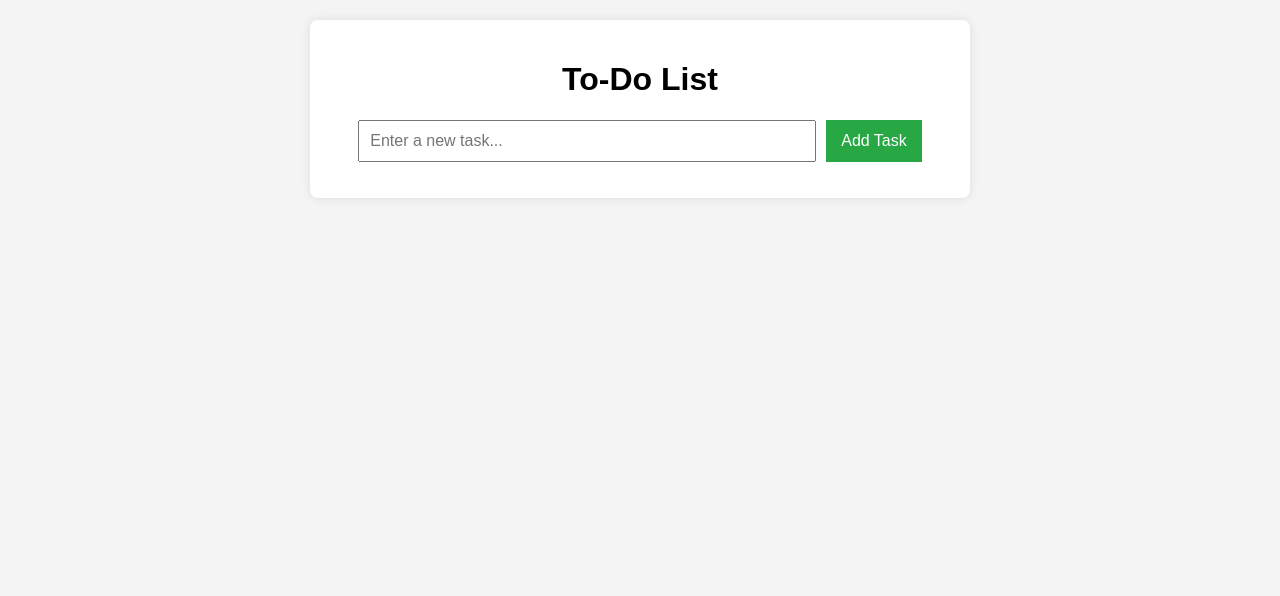
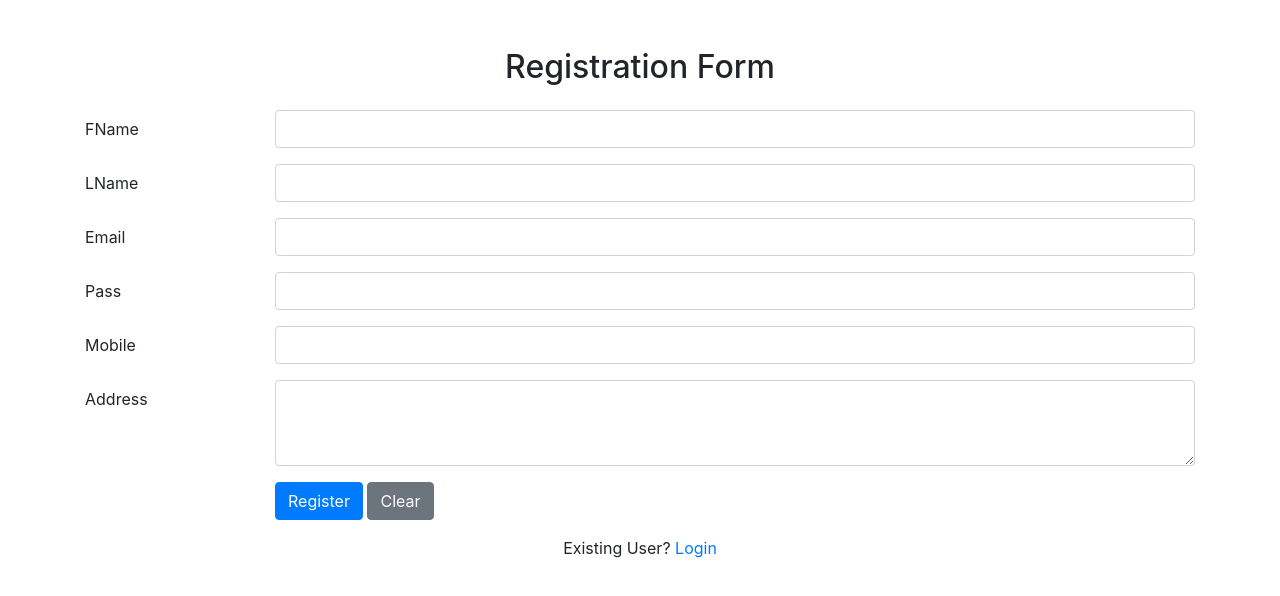
Before and after one commit to charishma2311/Todolist, a plain HTML site: page index.html in a window 1280 px wide. Drawn offline with nearby package versions, Linux system fonts and the light colour scheme.

Commit message:
Update index.html

```diff
--- a/index.html
+++ b/index.html
@@ -3,18 +3,65 @@
 <head>
     <meta charset="UTF-8">
     <meta name="viewport" content="width=device-width, initial-scale=1.0">
-    <title>Advanced To-Do List</title>
-    <link rel="stylesheet" href="style.css">
+    <title>Registration Form</title>
+    <!-- Bootstrap CSS Link -->
+    <link href="bootstrap.min.css" rel="stylesheet">
 </head>
 <body>
-    <div class="container">
-        <h1>To-Do List</h1>
-        <div class="input-area">
-            <input type="text" id="taskInput" placeholder="Enter a new task...">
-            <button onclick="addTask()">Add Task</button>
-        </div>
-        <ul id="taskList"></ul>
+    <div class="container mt-5">
+        <h2 class="text-center mb-4">Registration Form</h2>
+        <form method="post" action="./RegisterServlet">
+            <div class="row mb-3">
+                <label for="fname" class="col-sm-2 col-form-label">FName</label>
+                <div class="col-sm-10">
+                    <input type="text" class="form-control" id="fname" name="fname" required>
+                </div>
+            </div>
+            <div class="row mb-3">
+                <label for="lname" class="col-sm-2 col-form-label">LName</label>
+                <div class="col-sm-10">
+                    <input type="text" class="form-control" id="lname" name="lname" required>
+                </div>
+            </div>
+
+            <div class="row mb-3">
+                <label for="email" class="col-sm-2 col-form-label">Email</label>
+                <div class="col-sm-10">
+                    <input type="email" class="form-control" id="email" name="email" required>
+                </div>
+            </div>
+            <div class="row mb-3">
+                <label for="pass" class="col-sm-2 col-form-label">Pass</label>
+                <div class="col-sm-10">
+                    <input type="password" class="form-control" id="pass" name="pass" required>
+                </div>
+            </div>
+            <div class="row mb-3">
+                <label for="mobile" class="col-sm-2 col-form-label">Mobile</label>
+                <div class="col-sm-10">
+                    <input type="text" class="form-control" id="mobile" name="mobile" required>
+                </div>
+            </div>
+            <div class="row mb-3">
+                <label for="address" class="col-sm-2 col-form-label">Address</label>
+                <div class="col-sm-10">
+                    <textarea class="form-control" id="address" name="address" rows="3" required></textarea>
+                </div>
+            </div>
+            <div class="row mb-3">
+                <div class="col-sm-2"></div>
+                <div class="col-sm-10">
+                    <button type="submit" class="btn btn-primary" name="submit">Register</button>
+                    <button type="reset" class="btn btn-secondary" name="reset">Clear</button>
+                </div>
+            </div>
+        </form>
     </div>
-    <script src="index.js"></script>
+  <div class="text-center mt-3">
+        <p>Existing User? <a href="Login.jsp">Login</a></p>
+    </div>
+    <!-- Bootstrap JS & Popper.js Link -->
+    <script src="popper.min.js"></script>
+    <script src="bootstrap.min.js"></script>
 </body>
 </html>
```
